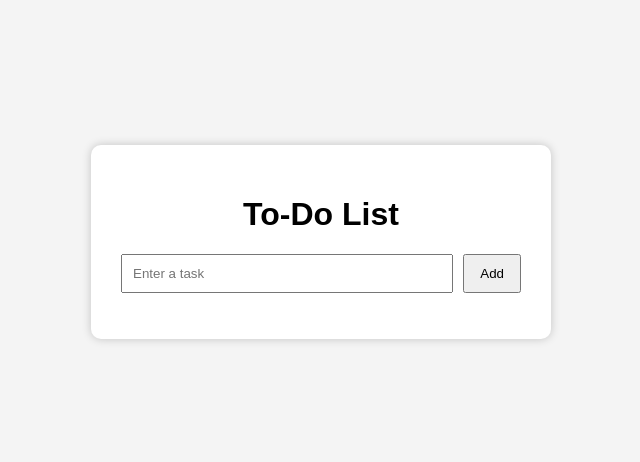
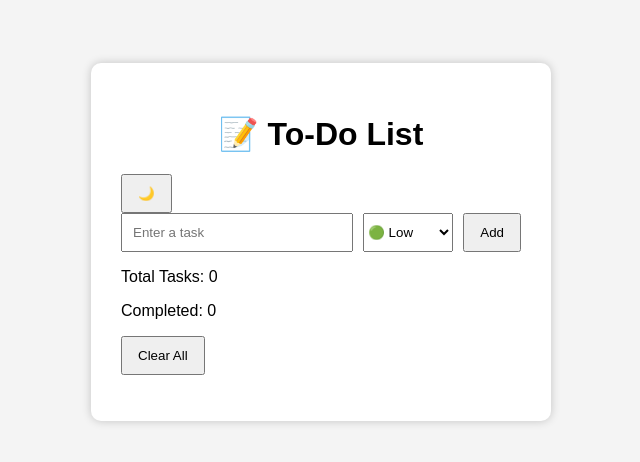
Before and after one commit to shrim486/to-do-list-app, a plain HTML site: page index.html in a window 1280 px wide. Shown: the part 166-628 px from the top of the page, without its empty margins (319-959 px from the left). Drawn offline with Linux system fonts and the light colour scheme.

Commit message:
Update index.html

```diff
--- a/index.html
+++ b/index.html
@@ -3,26 +3,41 @@
 <head>
     <meta charset="UTF-8">
     <meta name="viewport" content="width=device-width, initial-scale=1.0">
-    <title>To-Do List App</title>
-
+    <title>Advanced To-Do List</title>
     <link rel="stylesheet" href="style.css">
 </head>
 <body>
 
     <div class="container">
 
-        <h1>To-Do List</h1>
+        <div class="top-bar">
+            <h1>📝 To-Do List</h1>
+            <button id="themeBtn">🌙</button>
+        </div>
 
         <div class="input-box">
+
             <input
                 type="text"
                 id="taskInput"
                 placeholder="Enter a task">
 
-            <button id="addBtn">
-                Add
-            </button>
+            <select id="priority">
+                <option value="Low">🟢 Low</option>
+                <option value="Medium">🟡 Medium</option>
+                <option value="High">🔴 High</option>
+            </select>
+
+            <button id="addBtn">Add</button>
+
         </div>
+
+        <div class="stats">
+            <p id="taskCount">Total Tasks: 0</p>
+            <p id="completedCount">Completed: 0</p>
+        </div>
+
+        <button id="clearAll">Clear All</button>
 
         <ul id="taskList"></ul>
 
```
